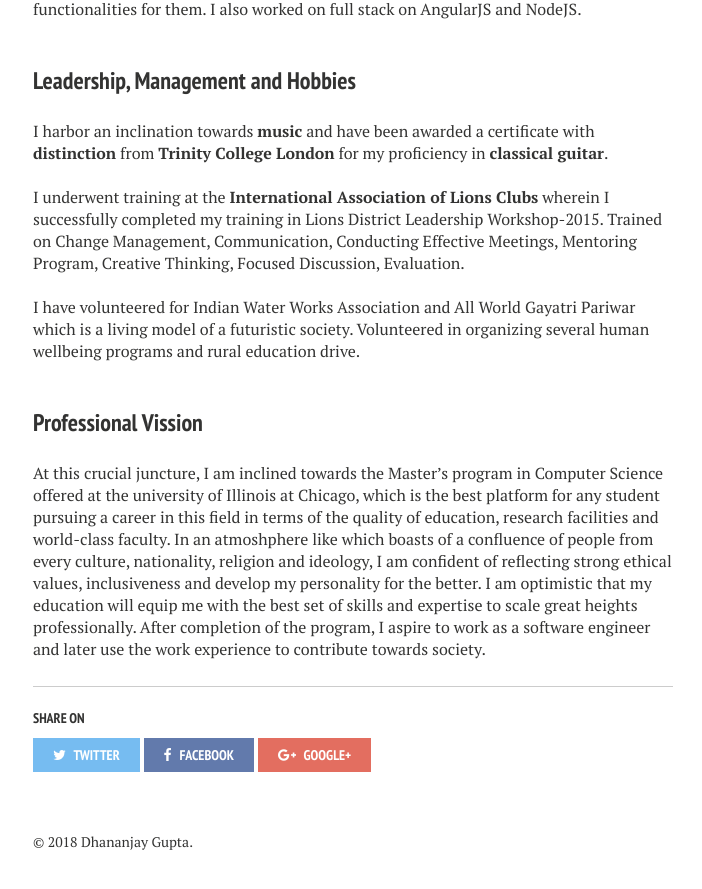
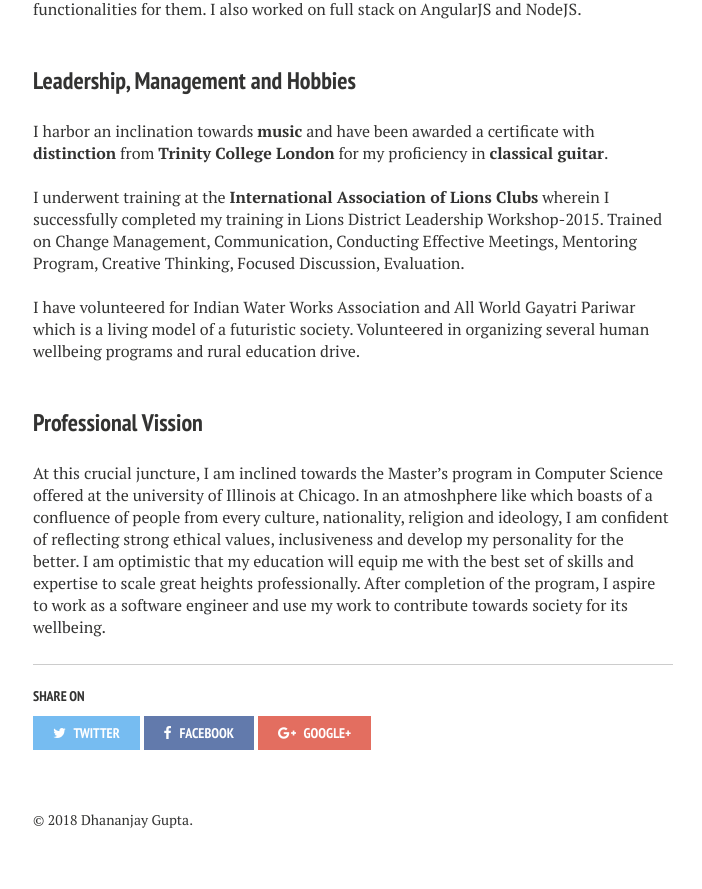
Before and after one commit to DhananjayGupta300/DhananjayGupta300.github.io, a Jekyll site: the page built from about/index.md, in a window 1280 px wide and 900 px high, scrolled down 2193 px. Shown: the top 889 px of the window, without its empty margins (287-989 px from the left). Built offline with Jekyll 4.4.1, drawn with Linux system fonts in a browser that asks for light colours; nearby versions of some CDN libraries.

Commit message:
Update index.md

```diff
--- a/about/index.md
+++ b/about/index.md
@@ -28,4 +28,4 @@
 I have volunteered for Indian Water Works Association and All World Gayatri Pariwar which is a living model of a futuristic society. Volunteered in organizing several human wellbeing programs and rural education drive.<br/><br/>
 
 ### Professional Vission
-At this crucial juncture, I am inclined towards the Master’s program in Computer Science offered at the university of Illinois at Chicago, which is the best platform for any student pursuing a career in this field in terms of the quality of education, research facilities and world-class faculty. In an atmoshphere like which boasts of a confluence of people from every culture, nationality, religion and ideology, I am confident of reflecting strong ethical values, inclusiveness and develop my personality for the better. I am optimistic that my education will equip me with the best set of skills and expertise to scale great heights professionally. After completion of the program, I aspire to work as a software engineer and later use the work experience to contribute towards society.
+At this crucial juncture, I am inclined towards the Master’s program in Computer Science offered at the university of Illinois at Chicago. In an atmoshphere like which boasts of a confluence of people from every culture, nationality, religion and ideology, I am confident of reflecting strong ethical values, inclusiveness and develop my personality for the better. I am optimistic that my education will equip me with the best set of skills and expertise to scale great heights professionally. After completion of the program, I aspire to work as a software engineer and use my work to contribute towards society for its wellbeing.
```
